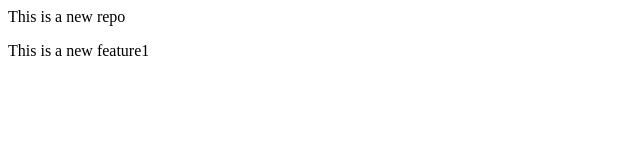
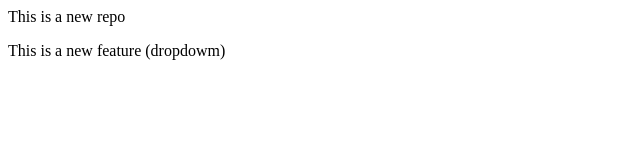
Before and after one commit to hiralchotaliya1/localrepo, a plain HTML site: page index.html in a window 1280 px wide. Shown: the full height of the page, 0-640 px from the left. Drawn offline with Linux system fonts and the light colour scheme.

```diff
--- a/index.html
+++ b/index.html
@@ -1,2 +1,2 @@
 <p>This is a new repo</p>
-<p>This is a new feature1</p>
+<p>This is a new feature (dropdowm)</p>
```
